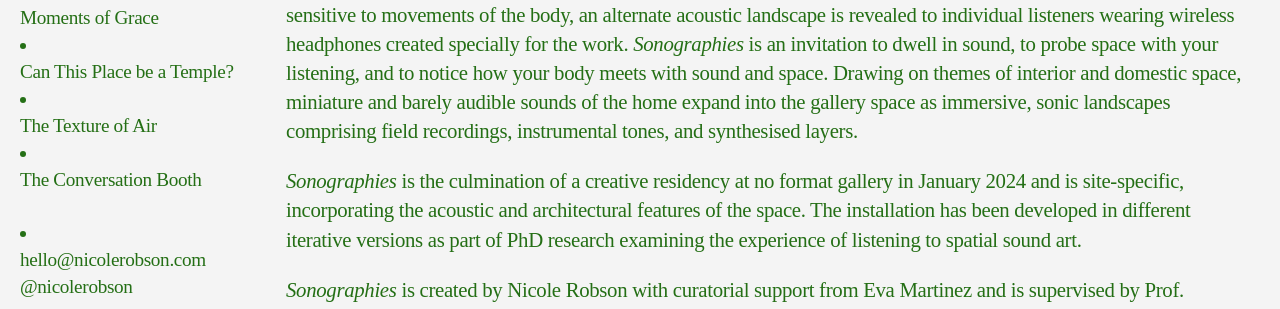
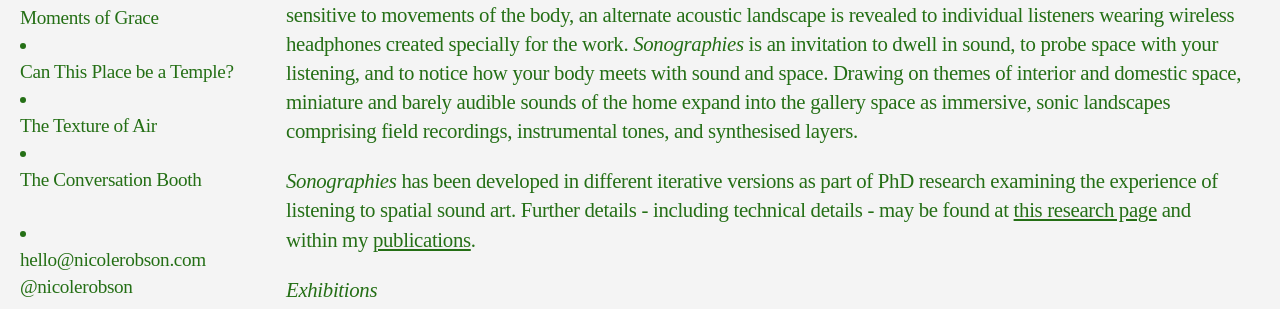
Before and after one commit to nicolesrobson/personal-website, an Eleventy site: page src/pages/sonographies.md in a window 1280 px wide. Shown: the part 479-788 px from the top of the page. Built offline with nearby package versions, Linux system fonts and the light colour scheme; Eleventy itself is replaced by a stand-in of ours; files that its build step writes are made by us from their sources.

Commit message:
updates to Sonographies page

```diff
--- a/src/pages/sonographies.md
+++ b/src/pages/sonographies.md
@@ -3,15 +3,13 @@ title: Sonographies
 permalink: /sonographies/
 dates: 2024, ongoing
 tagline: Eight-channel ultrasonic installation
-image: /images/sonographies1.png
+image: /images/Sonographies1.png
 navOrder: 1
 ---
 
 Concealed in near silence, the sound installation <em>Sonographies</em> explores hidden and intimate spaces of experience. An eight-channel composition sounds physically in the gallery space but above the range of human hearing. Unstable and sensitive to movements of the body, an alternate acoustic landscape is revealed to individual listeners wearing wireless headphones created specially for the work. <em>Sonographies</em> is an invitation to dwell in sound, to probe space with your listening, and to notice how your body meets with sound and space. Drawing on themes of interior and domestic space, miniature and barely audible sounds of the home expand into the gallery space as immersive, sonic landscapes comprising field recordings, instrumental tones, and synthesised layers.
 
-<em>Sonographies</em> is the culmination of a creative residency at no format gallery in January 2024 and is site-specific, incorporating the acoustic and architectural features of the space. The installation has been developed in different iterative versions as part of PhD research examining the experience of listening to spatial sound art.
-
-<em>Sonographies</em> is created by Nicole Robson with curatorial support from Eva Martinez and is supervised by Prof. Andrew McPherson and Prof. Nick Bryan-Kinns. The work is supported by the EPSRC grant EP/L01632X/1 (Centre for Doctoral Training in Media and Arts Technology at Queen Mary University of London) and by the Royal Academy of Engineering under the Research Chairs and Senior Research Fellowships scheme.
+<em>Sonographies</em> has been developed in different iterative versions as part of PhD research examining the experience of listening to spatial sound art. Further details - including technical details - may be found at <a href="https://instrumentslab.org/project/human-sound-interaction">this research page</a> and within my <a href="/publications">publications</a>.
 
 <!--
 <div class="row">
@@ -26,6 +24,7 @@ Concealed in near silence, the sound installation <em>Sonographies</em> explores
   </div>
 </div>-->
 
-<em>Exhibition</em>
-<br>2-4 & 9-11 February, 2024
-<br>no format Gallery, London, SE14 6BN
+<em>Exhibitions</em>
+<br>no format Gallery, London. February 2024.
+<br>
+Ramsgate Festival of Sound. September 2021.
```
Also changed, not shown: public/sonographies/index.html (+6 -6 lines).
